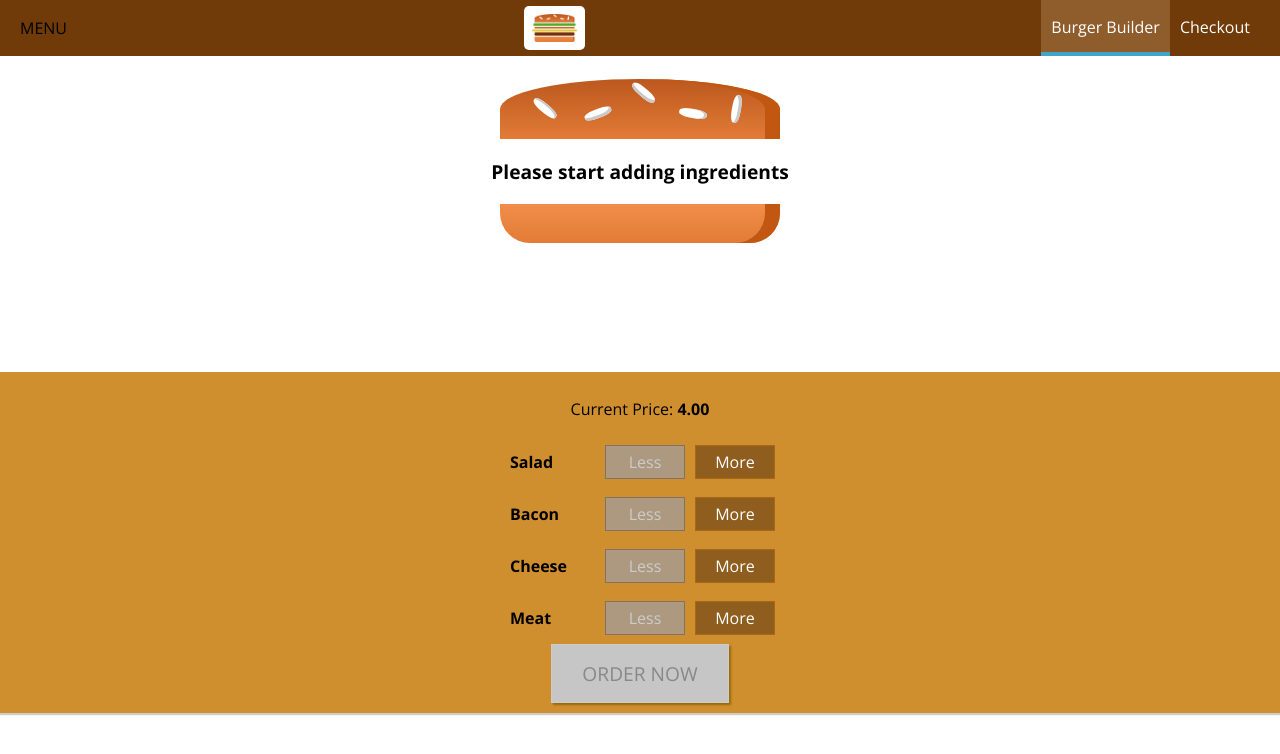
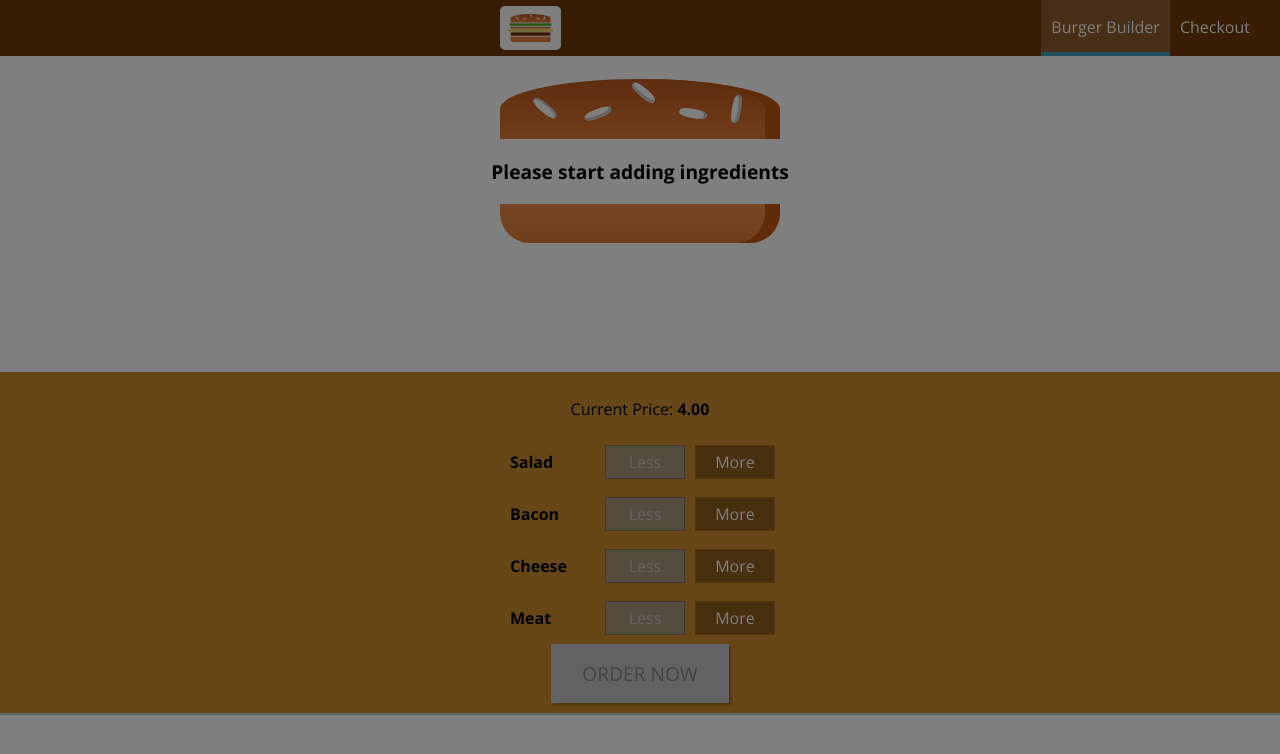
Before and after one commit to evenancio/react-burger-builder-demo, a React app: page / in a window 1280 px wide. Shown: the top 754 px of the page. Built offline with nearby package versions, Linux system fonts and the light colour scheme.

Commit message:
Adding DrawerToggle

```diff
--- a/src/components/Layout/Layout.js
+++ b/src/components/Layout/Layout.js
@@ -1,17 +1,39 @@
-import React from 'react';
+import React, { Component } from 'react';
 
 import classes from './Layout.css';
 import Toolbar from '../Navigation/Toolbar/Toolbar';
 import SideDrawer from '../Navigation/SideDrawer/SideDrawer';
 
-const layout = ( props ) => (
-    <React.Fragment>
-        <Toolbar />
-        <SideDrawer />
-        <main className={classes.Content}>
-            {props.children}
-        </main>
-    </React.Fragment>
-)
+class Layout extends Component {
+    state = {
+        showSideDrawer: true
+    }
 
-export default layout;
+    sideDrawerClosedHandler = () => {
+        this.setState({showSideDrawer: false});
+    }
+
+    drawerToggleClicked = () => {
+
+        this.setState( (prevState ) => {
+            return {showSideDrawer: !prevState.showSideDrawer};
+        });
+    }
+
+    render () {
+        return (
+            <React.Fragment>
+                <Toolbar drawerToggleClicked={this.drawerToggleClicked} />
+                <SideDrawer
+                    open={this.state.showSideDrawer}
+                    closed={this.sideDrawerClosedHandler} />
+                <main className={classes.Content}>
+                    {this.props.children}
+                </main>
+            </React.Fragment>
+        );
+    }
+
+}
+
+export default Layout;
--- a/src/components/Navigation/NavigationItems/NavigationItem/NavigationItem.css
+++ b/src/components/Navigation/NavigationItems/NavigationItem/NavigationItem.css
@@ -1,19 +1,38 @@
+.NavigationItem {
+    margin: 10px 0;
+    box-sizing: border-box;
+    display: block;
+    width: 100%;
+}
+
+.NavigationItem a {
+    color: #8F5C2C;
+    text-decoration: none;
+    width: 100%;
+    box-sizing: border-box;
+    display: block;
+}
+
+.NavigationItem a:hover,
+.NavigationItem a:active,
+.NavigationItem a.active {
+    color: #40A4C8;
+}
+
+@media (min-width: 500px){
     .NavigationItem {
         margin: 0;
-    box-sizing: border-box;
         display: flex;
         height: 100%;
+        width: auto;
         align-items: 'center';
     }
 
     .NavigationItem a {
         color: white;
-    text-decoration: none;
         height: 100%;
         padding: 16px 10px;
         border-bottom: 4px solid transparent;
-    box-sizing: border-box;
-    display: block;
     }
 
     .NavigationItem a:hover,
@@ -23,3 +42,5 @@
         border-bottom: 4px solid #40A4C8;
         color: white;
     }
+
+}
--- a/src/components/Navigation/NavigationItems/NavigationItems.css
+++ b/src/components/Navigation/NavigationItems/NavigationItems.css
@@ -3,6 +3,13 @@
     padding: 0;
     list-style-type: none;
     display: flex;
+    flex-flow: column;
     align-items: 'center';
     height: 100%;
 }
+
+@media (min-width: 500px) {
+    .NavigationItems {
+        flex-flow: row;
+    }
+}
--- /dev/null
+++ b/src/components/Navigation/SideDrawer/DrawerToogle/DrawerToogle.css
@@ -0,0 +1,24 @@
+.DrawerToggle {
+    width: 40px;
+    height: 100%;
+    display: flex;
+    flex-flow: column;
+    justify-content: space-around;
+    align-items: center;
+    padding: 10px 0;
+    box-sizing: border-box;
+    cursor: pointer;
+}
+
+.DrawerToggle div {
+    width: 90%;
+    height: 3px;
+    background-color: white;
+    margin: 2px;
+}
+
+@media (min-width: 500px) {
+    .DrawerToggle {
+        display: none;
+    }
+}
--- /dev/null
+++ b/src/components/Navigation/SideDrawer/DrawerToogle/DrawerToogle.js
@@ -0,0 +1,19 @@
+import React from 'react';
+
+import classes from './DrawerToogle.css';
+
+const DrawerToogle = ( props ) => {
+  return (
+    <div
+        className={classes.DrawerToggle}
+        onClick={props.clicked}
+    >
+      <div></div>
+      <div></div>
+      <div></div>
+
+    </div>
+  )
+}
+
+export default DrawerToogle;
--- a/src/components/Navigation/SideDrawer/SideDrawer.css
+++ b/src/components/Navigation/SideDrawer/SideDrawer.css
@@ -10,6 +10,8 @@
     padding: 32px 16px;
     box-sizing: border-box;
     transition: transform 0.3s ease-out;
+    margin-top: -72px;
+
 }
 
 @media (min-width: 500px){
@@ -28,4 +30,5 @@
 
 .Logo {
     height: 11%;
+    margin-bottom: 22px;
 }
--- a/src/components/Navigation/SideDrawer/SideDrawer.js
+++ b/src/components/Navigation/SideDrawer/SideDrawer.js
@@ -3,10 +3,18 @@
 import Logo from '../../Logo/Logo';
 import NavigationItems from '../NavigationItems/NavigationItems';
 import classes from './SideDrawer.css';
+import Backdrop from '../../UI/Backdrop/Backdrop';
 
 const SideDrawer = ( props ) => {
+  let attachedClasses = [classes.SideDrawer, classes.Close];
+  if(props.open) {
+    attachedClasses = [classes.SideDrawer, classes.pen];
+  }
+
   return (
-    <div className={classes.SideDrawer}>
+    <React.Fragment>
+        <Backdrop show={props.open} clicked={props.closed}/>
+        <div className={attachedClasses.join(' ')}>
             <div className={classes.Logo}>
                 <Logo />
             </div>
@@ -16,6 +24,7 @@
             </nav>
 
         </div>
+    </React.Fragment>
   )
 }
 
--- a/src/components/Navigation/Toolbar/Toolbar.css
+++ b/src/components/Navigation/Toolbar/Toolbar.css
@@ -20,3 +20,9 @@
 .Logo {
     height: 80%;
 }
+
+@media (max-width: 499px) {
+    .DesktopOnly {
+        display: none;
+    }
+}
--- a/src/components/Navigation/Toolbar/Toolbar.js
+++ b/src/components/Navigation/Toolbar/Toolbar.js
@@ -3,15 +3,20 @@
 import classes from './Toolbar.css';
 import Logo from '../../Logo/Logo';
 import NavigationItems from '../NavigationItems/NavigationItems';
+import DrawerToggle from '../SideDrawer/DrawerToogle/DrawerToogle';
 
 const Toolbar = ( props ) => {
   return (
     <header className={classes.Toolbar}>
-      <div>MENU</div>
+      <div>
+        <DrawerToggle clicked={props.drawerToggleClicked}/>
+      </div>
       <div className={classes.Logo}>
         <Logo />
       </div>
-      <NavigationItems />
+      <nav className={classes.DesktopOnly}>
+        <NavigationItems />
+      </nav>
     </header>
   )
 }
```
Lines whose indentation alone changed are shown as unchanged.
